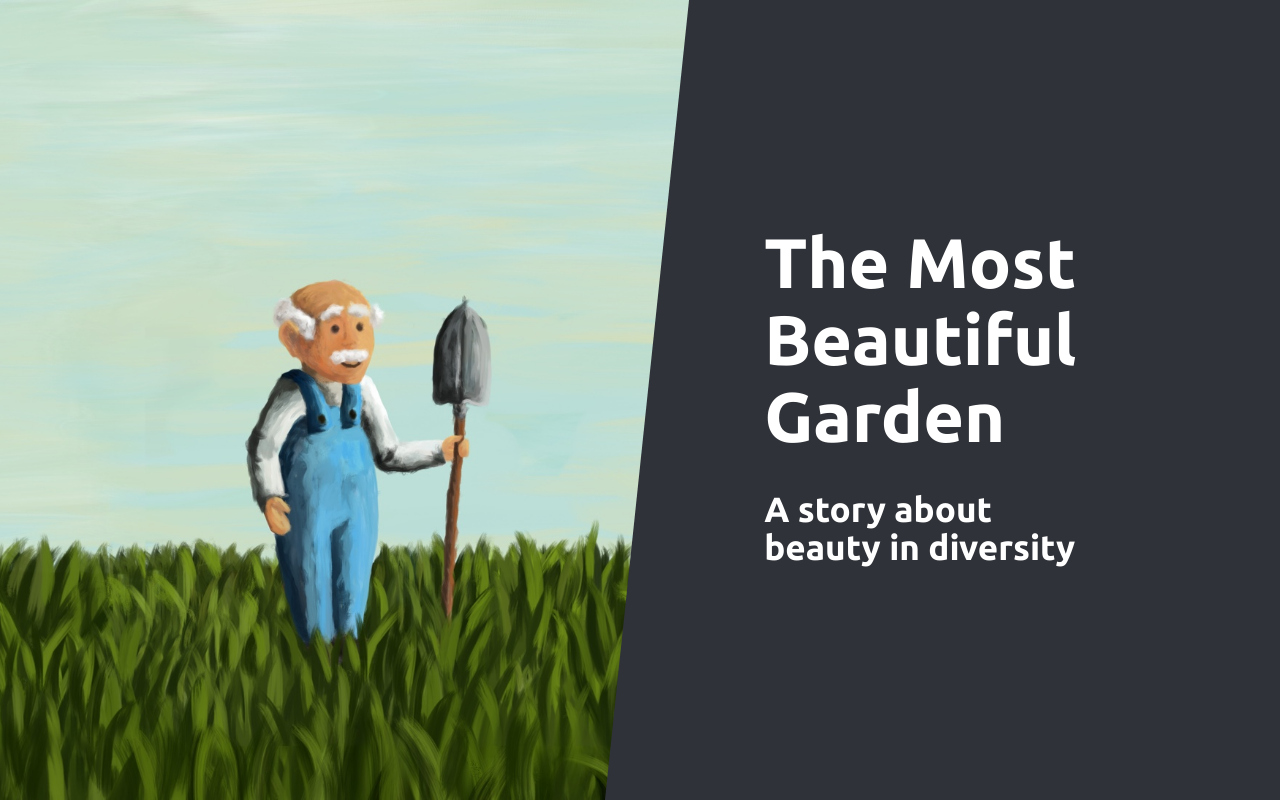
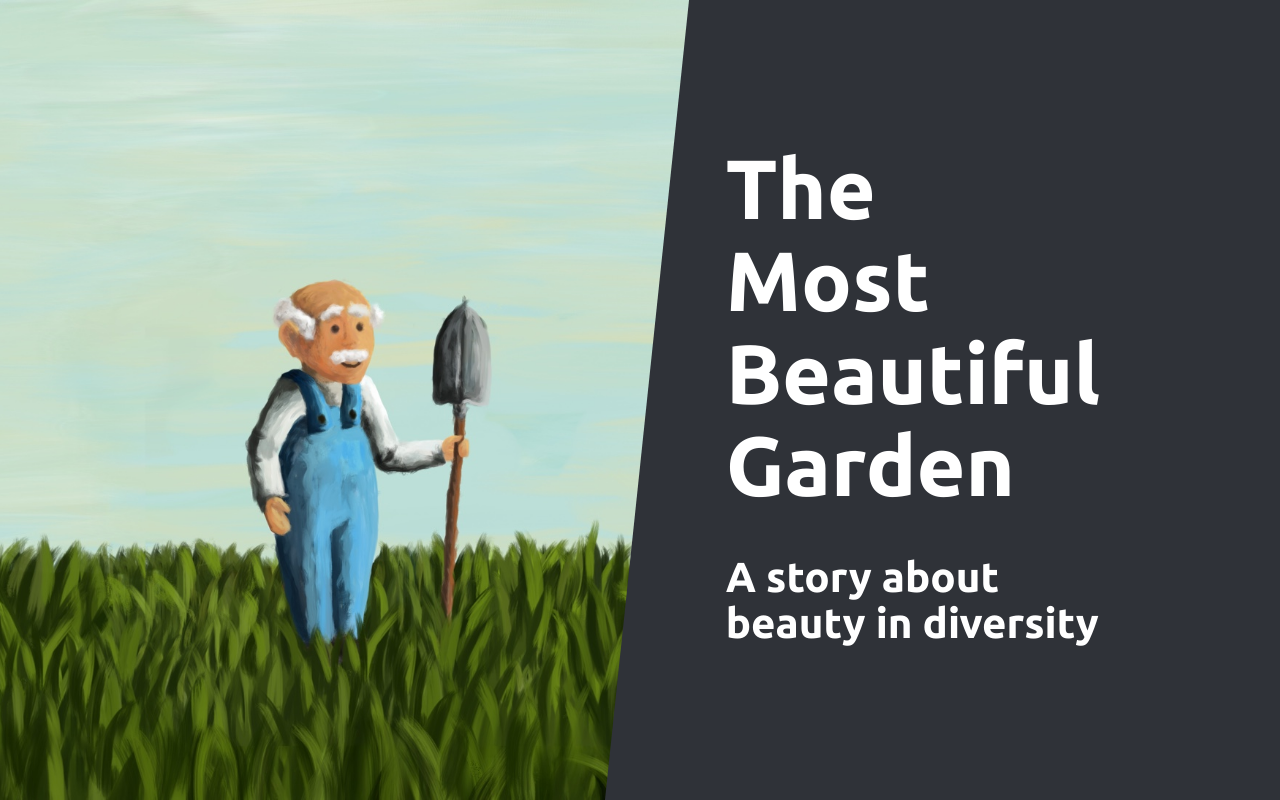
Before and after one commit to jwahdatehagh/themostbeautifulgarden-website, a website: page index.html in a window 1280 px wide. Drawn offline with Linux system fonts and the light colour scheme.

Commit message:
ipad pro fixes

```diff
--- a/assets/scss/typography.scss
+++ b/assets/scss/typography.scss
@@ -14,13 +14,13 @@ html {
 
 @include media-breakpoint-up(md) {
   html {
-    font-size: 18px;
+    font-size: 20px;
   }
 }
 
 @include media-breakpoint-up(lg) {
   html {
-    font-size: 20px;
+    font-size: 24px;
   }
 }
 
--- a/assets/scss/variables.scss
+++ b/assets/scss/variables.scss
@@ -125,7 +125,7 @@ $grid-breakpoints: (
   xs: 0,
   sm: 576px,
   md: 768px,
-  lg: 992px,
+  lg: 1050px,
   xl: 1200px
 ) !default;
 @include _assert-ascending($grid-breakpoints, "$grid-breakpoints");
```
Also changed, not shown: static/css/garden.css.
